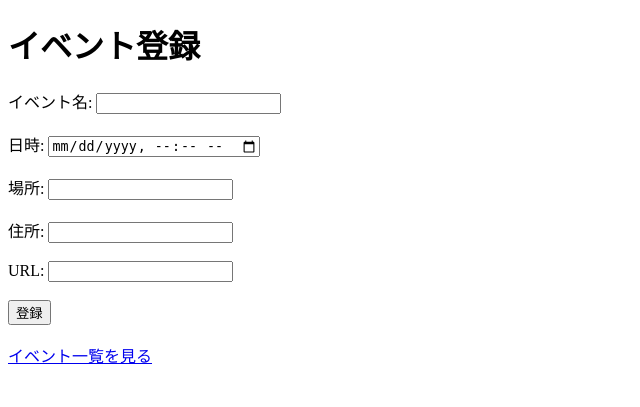
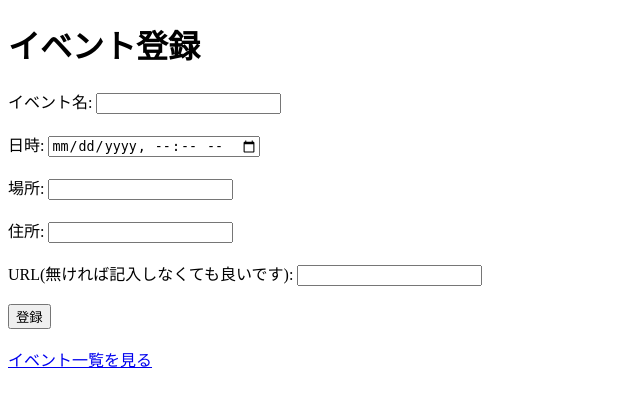
Before and after one commit to naonaosun/evernt_app, a Flask app: page /events in a window 1280 px wide. Shown: the top 407 px of the page, without its empty margins (0-640 px from the left). Run offline with Flask 3, Linux system fonts and the light colour scheme.

Commit message:
URLコメント追加

```diff
--- a/templates/create_events.html
+++ b/templates/create_events.html
@@ -22,7 +22,7 @@
         <input type="text" id="address" name="address" required><br><br>
 
         <!-- URL入力フィールドを追加 -->
-        <label for="url">URL:</label>
+        <label for="url">URL(無ければ記入しなくても良いです):</label>
         <input type="url" id="url" name="url"><br><br>
 
         <input type="submit" value="登録">
```
